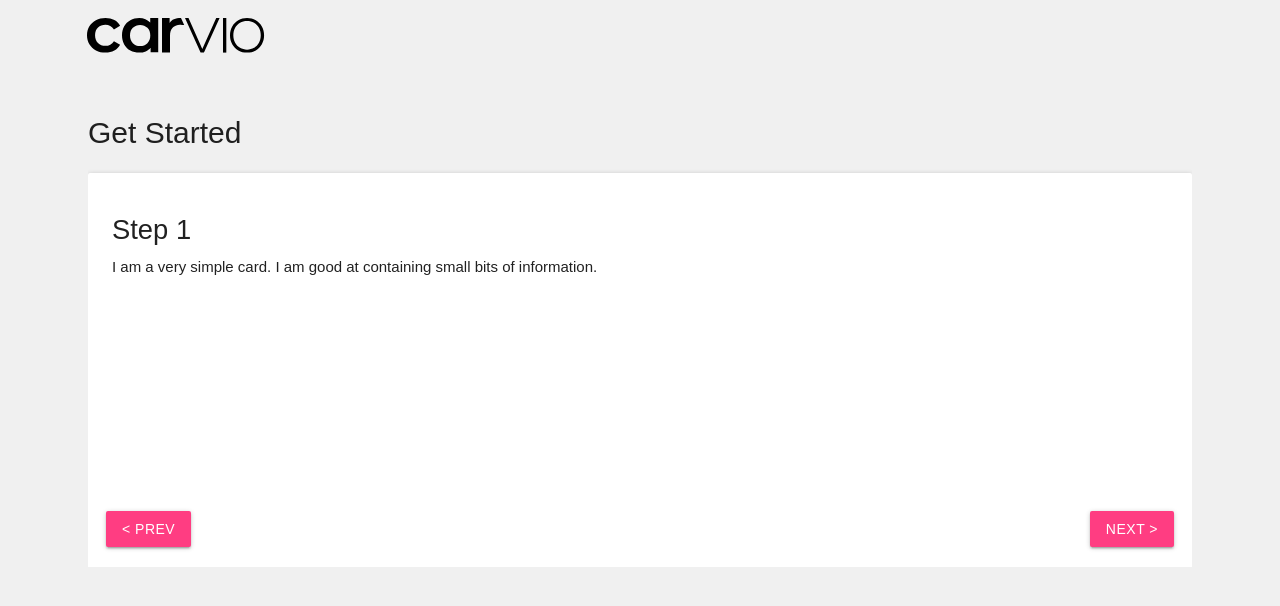
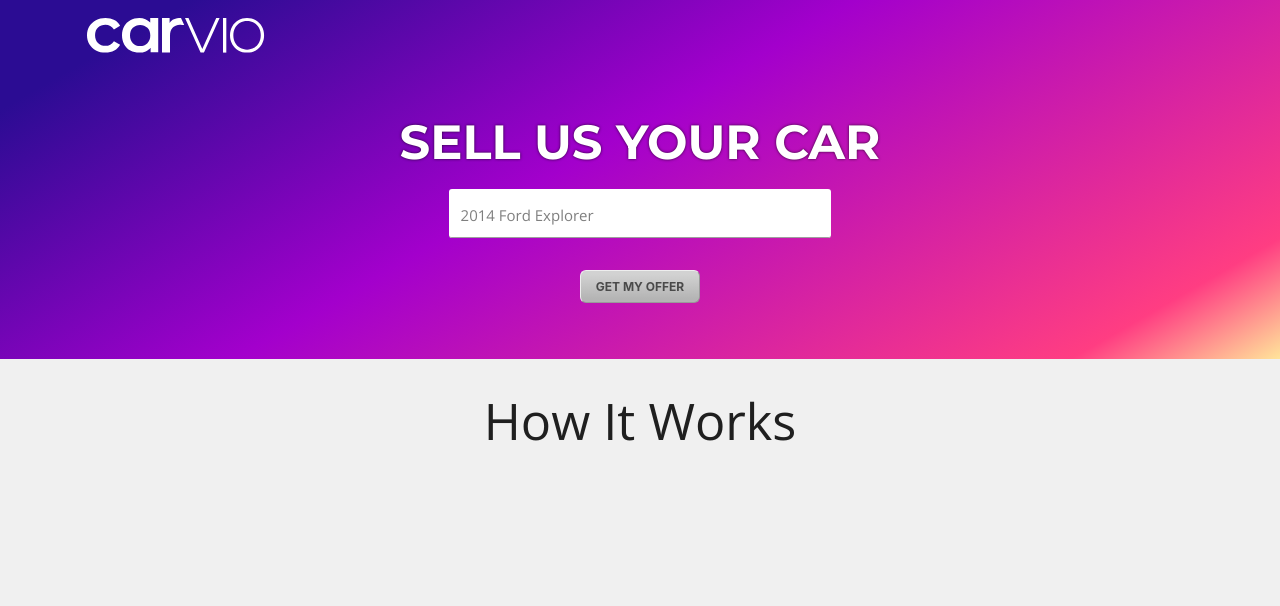
Before and after one commit to avidus3r/carvio, a browser extension: page index.html in a window 1280 px wide. Drawn offline with nearby package versions, Linux system fonts and the light colour scheme.

Commit message:
autocomplete

```diff
--- a/index.html
+++ b/index.html
@@ -6,65 +6,106 @@
   <!-- Compiled and minified CSS -->
   <link rel="stylesheet" href="https://cdnjs.cloudflare.com/ajax/libs/materialize/1.0.0-rc.2/css/materialize.min.css">
 
+  <!-- Google fonts -->
+  <link href="https://fonts.googleapis.com/css?family=Montserrat:700|Open+Sans" rel="stylesheet">
   <!-- Compiled and minified JavaScript -->
-  <script src="https://cdnjs.cloudflare.com/ajax/libs/materialize/1.0.0-rc.2/js/materialize.min.js"></script>
+  <script src="https://cdnjs.cloudflare.com/ajax/libs/materialize/1.0.0-rc.2/js/materialize.js"></script>
 
-  <link rel="stylesheet" href="styles/style.css">
   <script src="scripts/main.js"></script>
+  <link rel="stylesheet" href="styles/style.css?9823222">
+
+  <!-- favicons -->
+  <link rel="apple-touch-icon" sizes="180x180" href="/favicons/apple-touch-icon.png">
+  <link rel="icon" type="image/png" sizes="32x32" href="/favicons/favicon-32x32.png">
+  <link rel="icon" type="image/png" sizes="16x16" href="/favicons/favicon-16x16.png">
+  <link rel="manifest" href="/favicons/site.webmanifest">
+  <link rel="mask-icon" href="/favicons/safari-pinned-tab.svg" color="#ff3d82">
+  <link rel="shortcut icon" href="/favicons/favicon.ico">
+  <meta name="apple-mobile-web-app-title" content="Carvio">
+  <meta name="application-name" content="Carvio">
+  <meta name="msapplication-TileColor" content="#ff3d82">
+  <meta name="msapplication-config" content="/favicons/browserconfig.xml">
+  <meta name="theme-color" content="#ff3d82">
+
 </head>
 <body>
 <header>
   <div class="inner">
-    <img class="logo" src="img/logo_carvio_black.svg">
+    <img class="logo" src="img/logo_carvio_white.svg">
+
+    <h1 class="center">SELL US YOUR CAR</h1>
+    <div class="col s7 center">
+      <div class="row">
+        <div class="col s4 search center">
+          <div class="col s2 input-field">
+            <input class="autocomplete" type="text" id="yearAutocomplete" />
+          </div>
+          <div class="col s3 input-field">
+            <input class="autocomplete" type="text" id="makeAutocomplete" />
+          </div>
+          <div class="col s7 input-field">
+            <input class="autocomplete" type="text" id="modelAutocomplete" />
+          </div>
+          <p id="searchPlaceholder">2014 Ford Explorer</p>
+        </div>
+      </div>
+      <div class="row">
+        <button class="center">GET MY OFFER</button>
+      </div>
+    </div>
   </div>
 </header>
 <div class="content">
-    <h2 class="header">Get Started</h2>
-    <div class="col s12 m7 carousel carousel-slider">
-      <div class="carousel-fixed-item left">
-        <a class="btn left prev" href="#">&lt; prev</a>
-      </div>
-      <div class="carousel-fixed-item right">
-        <a class="btn right next" href="#">next &gt;</a>
-      </div>
+    <h1 class="center">How It Works</h1>
+    <!--<div class="col s12 m7 carousel carousel-slider">-->
+      <!--&lt;!&ndash;<div class="carousel-fixed-item left">&ndash;&gt;-->
+        <!--&lt;!&ndash;<a class="btn left prev" href="#">&lt; prev</a>&ndash;&gt;-->
+      <!--&lt;!&ndash;</div>&ndash;&gt;-->
+      <!--&lt;!&ndash;<div class="carousel-fixed-item right">&ndash;&gt;-->
+        <!--&lt;!&ndash;<a class="btn right next" href="#">next &gt;</a>&ndash;&gt;-->
+      <!--&lt;!&ndash;</div>&ndash;&gt;-->
 
-      <div class="card horizontal carousel-item">
-        <div class="card-stacked">
-          <div class="card-content">
-            <h4 class="header">Step 1</h4>
-            <p>I am a very simple card. I am good at containing small bits of information.</p>
-          </div>
-        </div>
-      </div>
+      <!--<div class="card horizontal carousel-item">-->
+        <!--<div class="card-stacked">-->
+          <!--<div class="card-content">-->
+            <!--<h4 class="header">Select a year</h4>-->
+            <!--<div class="input-field col s12">-->
+              <!--<select id="yearSelect">-->
+                <!--<option value="" disabled selected>Choose your option</option>-->
+              <!--</select>-->
+            <!--</div>-->
+          <!--</div>-->
+        <!--</div>-->
+      <!--</div>-->
 
-      <div class="card horizontal carousel-item">
-        <div class="card-stacked">
-          <div class="card-content">
-            <h4 class="header">Step 2</h4>
-            <p>I am a very simple card. I am good at containing small bits of information.</p>
-          </div>
-        </div>
-      </div>
+      <!--<div class="card horizontal carousel-item">-->
+        <!--<div class="card-stacked">-->
+          <!--<div class="card-content">-->
+            <!--<h4 class="header">Step 2</h4>-->
+            <!--<p>I am a very simple card. I am good at containing small bits of information.</p>-->
+          <!--</div>-->
+        <!--</div>-->
+      <!--</div>-->
 
-      <div class="card horizontal carousel-item">
-        <div class="card-stacked">
-          <div class="card-content">
-            <h4 class="header">Step 3</h4>
-            <p>I am a very simple card. I am good at containing small bits of information.</p>
-          </div>
-        </div>
-      </div>
+      <!--<div class="card horizontal carousel-item">-->
+        <!--<div class="card-stacked">-->
+          <!--<div class="card-content">-->
+            <!--<h4 class="header">Step 3</h4>-->
+            <!--<p>I am a very simple card. I am good at containing small bits of information.</p>-->
+          <!--</div>-->
+        <!--</div>-->
+      <!--</div>-->
 
-      <div class="card horizontal carousel-item">
-        <div class="card-stacked">
-          <div class="card-content">
-            <h4 class="header">Step 4</h4>
-            <p>I am a very simple card. I am good at containing small bits of information.</p>
-          </div>
-        </div>
-      </div>
+      <!--<div class="card horizontal carousel-item">-->
+        <!--<div class="card-stacked">-->
+          <!--<div class="card-content">-->
+            <!--<h4 class="header">Step 4</h4>-->
+            <!--<p>I am a very simple card. I am good at containing small bits of information.</p>-->
+          <!--</div>-->
+        <!--</div>-->
+      <!--</div>-->
 
-    </div>
+    <!--</div>-->
 
 
 </div>
--- a/scripts/main.js
+++ b/scripts/main.js
@@ -1,11 +1,75 @@
-var elem, instance;
 document.addEventListener('DOMContentLoaded', function() {
-  var options = {};
-  elem = document.querySelectorAll('.carousel');
-  instance = M.Carousel.init(elem, options);
-  var nextBtn = document.querySelector('.next');
-  nextBtn.addEventListener('click', () => {
-    var instance = M.Carousel.getInstance(document.querySelectorAll('.carousel'));
-    instance[0].next();
+  let years = {};
+  for(let i = 2019; i > 1949; i--) {
+    years[i] = null;
+  }
+
+  let acElems = document.getElementById('yearAutocomplete');
+
+  let acOptions = {
+    data: years,
+    sortFunction: function(a, b, inputString) {
+      return Number(a) - Number(b);
+    },
+    onAutocomplete: function() {
+     _select(document.getElementById('makeAutocomplete'));
+    }
+  };
+
+  let searchPlaceholder = document.getElementById('searchPlaceholder');
+  acElems.addEventListener('focus', function() {
+    searchPlaceholder.style.display = 'none';
+    acElems.addEventListener('blur', function() {
+      if(acElems.value === '') {
+        searchPlaceholder.style.display = 'block';
+      }
+    });
   });
+
+  let acInstances = M.Autocomplete.init(acElems, acOptions);
+
+  function _select(el) {
+    el.focus();
+    let options;
+    if(el.id === 'makeAutocomplete') {
+      options = {
+        data: {
+          'Acura': null,
+          'Chevrolet': null,
+          'Ford': null
+        },
+        onAutocomplete: function() {
+          _select(document.getElementById('modelAutocomplete'));
+        }
+      };
+    } else {
+      options = {
+        data: {
+          'Focus': null,
+          'Mustang': null,
+          'Explorer': null
+        },
+        onAutocomplete: function() {
+          _select(document.getElementById('modelAutocomplete'));
+        }
+      };
+    }
+
+    let elem = el;
+    let instance = M.Autocomplete.init(elem, options);
+  }
+
+  // var acElems = document.querySelectorAll('.autocomplete');
+  // var instance = M.Autocomplete.getInstance(acElems[0]);
+  // instance.destroy();
+  // let acOptions = {
+  //   data: {
+  //     'Acura': null,
+  //     'Chevrolet': null,
+  //     'Ford': null
+  //   },
+  //   onAutocomplete: onAutocomplete
+  // };
+  // var acElems = document.querySelectorAll('.autocomplete');
+  // var acInstances = M.Autocomplete.init(acElems, acOptions);
 });
--- a/styles/style.css
+++ b/styles/style.css
@@ -1,12 +1,96 @@
 html, body {
   font-size: 12px;
-  font-family: sans-serif;
+  font-family: 'Open Sans', sans-serif;
   background: #f0f0f0;
+  height: 100%;
 }
 
 header {
   width: 100%;
-  padding: .5rem 1rem;
+  padding: .5rem 1rem 3rem;
+  background: rgb(43,12,147);
+  background: linear-gradient(150deg, rgba(43,12,147,1) 10%, rgba(163,0,204,1) 45%, rgba(255,61,130,1) 89%, rgba(255,228,154,1) 100%);
+}
+
+header h1 {
+  color: #fff;
+  font-size: 4rem;
+  text-shadow: 0rem 0rem 0.25rem rgba(0,0,0,.75);
+  font-family: 'Montserrat', sans-serif;
+  padding: 2rem 0 0rem;
+}
+
+input[type="text"] {
+  padding: .5rem 0 !important;
+  color: #000 !important;
+  margin-bottom: 0 !important;
+  position: relative;
+  z-index: 1;
+}
+
+.autocomplete-content {
+  width: 100% !important;
+  left:0 !important;
+}
+
+#yearAutocomplete{
+  padding-left: 1rem !important;
+  border-bottom-left-radius: .25rem;
+  border-top-left-radius: .25rem;
+}
+
+#modelAutocomplete{
+  border-bottom-right-radius: .25rem;
+  border-top-right-radius: .25rem;
+}
+
+header button {
+  background: #b1b1b1;
+  background: linear-gradient(0deg, rgba(180,180,180,1) 10%, rgba(210,210,210,1) 90%);
+  color: #4a4a4a;
+  border: 1px outset;
+  margin-top: 1rem;
+  font-weight: bold;
+  font-size: 1rem;
+  padding: .75rem 1.25rem;
+  border-radius: .5rem;
+}
+.search {
+  margin: 0 auto;
+  float: none !important;
+  padding: 0 !important;
+  position: relative;
+}
+
+.search p {
+  position: absolute;
+  z-index: 0;
+  font-size: 1.25rem;
+  padding: 0 0 1rem 1rem;
+  color: rgba(0,0,0,.5);
+}
+
+.search::after{
+  clear: both;
+  display: block;
+  content: ' ';
+}
+
+.search .input-field{
+  background: #fff;
+  padding: 0;
+  margin: 0;
+  position: unset !important;
+}
+
+.search .input-field:nth-of-type(1){
+  border-bottom-left-radius: .25rem;
+  border-top-left-radius: .25rem;
+}
+
+.search .input-field:nth-of-type(3){
+  border-bottom-right-radius: .25rem;
+  border-top-right-radius: .25rem;
 }
 
 .logo {
@@ -19,8 +103,14 @@
 
 .content {
   max-width: 90%;
-  padding: 2rem;
+  padding: 0 2rem;
   margin: 0 auto;
+  height: 80%;
+}
+
+ul.dropdown-content {
+  height: 300px;
+  margin-top: 12px;
 }
 
 .content section {
```
